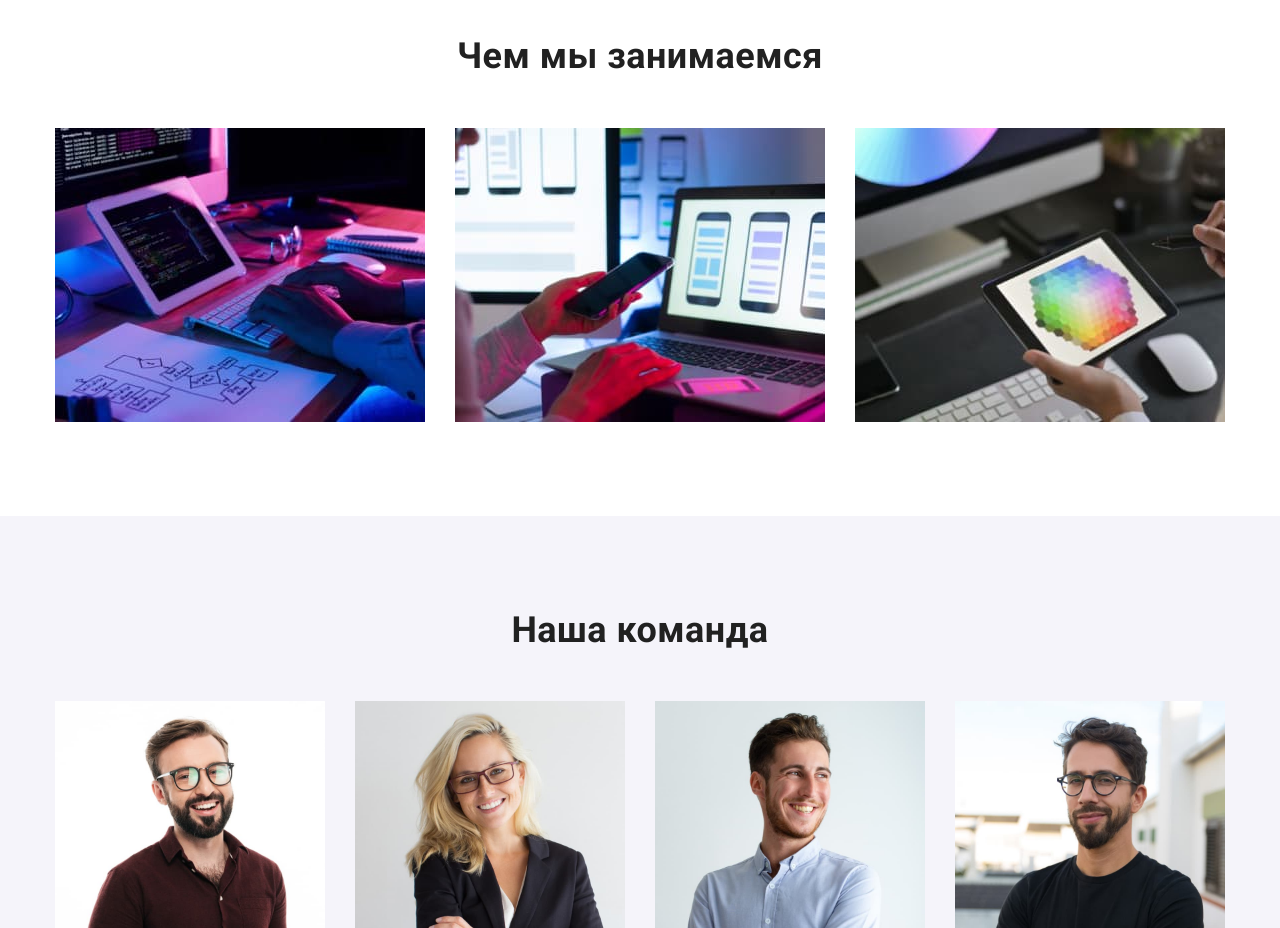
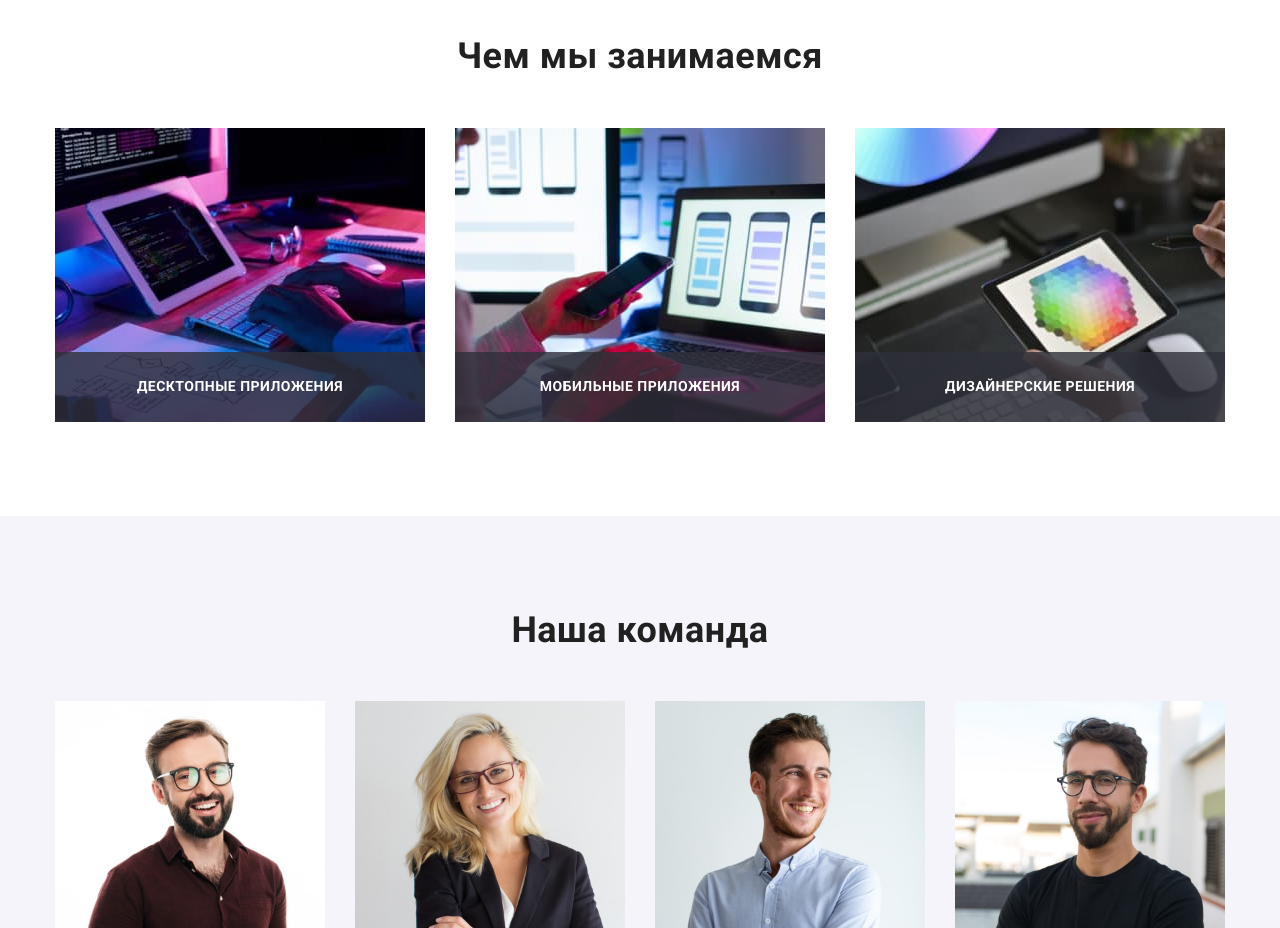
Before and after one commit to Dima-as/goit-markup-hw-05, a plain HTML site: page index.html in a window 1280 px wide. Shown: the part 1080-2008 px from the top of the page. Drawn offline with nearby package versions, Linux system fonts and the light colour scheme.

Commit message:
Добавил изменения

```diff
--- a/css/styles.css
+++ b/css/styles.css
@@ -10,6 +10,7 @@
    --Accent: #2196F3;
 	--White-color: #FFFFFF;
    --svg-color: #afb1b8;
+   --animation: 250ms cubic-bezier(0.4, 0, 0.2, 1);
 }
 
 body {
@@ -69,7 +70,6 @@ img {
                         /* ================================ LOGO ====================== */
 .logo {
    margin-right: 93px;
-
 	font-family: Raleway,sans-serif;
 	font-weight: 700;
 	font-size: 26px;
@@ -77,6 +77,7 @@ img {
 	text-decoration: none;
    color: #000000;
 
+   transition: color var(--animation);
 }
 .logo:hover,
 .logo:focus {
@@ -101,15 +102,15 @@ img {
 	letter-spacing: 0.02em;
 
 }
-.site-nav .site-link {
+.site-link {
    display: block;
-
-
 	text-decoration: none;
    color: var(--primary-text-color);
+
+   transition: color var(--animation);
 }
-.site-nav .site-link:hover,
-.site-nav .site-link:focus {
+.site-link:hover,
+.site-link:focus {
    color: var(--Accent);
 }
 .site-nav .site-link.current {
@@ -153,6 +154,9 @@ img {
 	text-decoration: none;
    color: var(--Secondary-text-color);
    fill: var(--svg-color);
+
+   transition: color var(--animation),
+   fill var(--animation);
 }
 .contacts-data:hover,
 .contacts-data:focus {
@@ -221,6 +225,9 @@ img {
 	text-decoration: none;
    color: var(--primary-text-color);
 	background-color: #F5F4FA;
+
+   transition: color var(--animation),
+   background-color  var(--animation);
 }
 .button.secondary:hover,
 .button.secondary:focus{
@@ -305,9 +312,40 @@ img {
    display: flex;
 
 }
-.work-list .work-img:not(:last-child){
+
+.work-item {
+   position: relative;
+   display: flex;
+}
+
+.work-item:not(:last-child){
    margin-right: 30px;
 }
+
+.overlay {
+   position: absolute;
+   display: flex;
+   justify-content: center;
+   align-items: center;
+
+   bottom: 0;
+   width: 100%;
+   height: 70px;
+   background-color: rgba(47, 48, 58, 0.8);
+
+
+}
+
+.overlay-title {
+   font-size: 14px;
+   font-weight: 700;
+   line-height: 1.14;
+   text-transform: uppercase;
+   color: var(--White-color);
+
+
+}
+
                         /* ==================== TEAM ====================  */
 .team {
    background-color: #F5F4FA;
@@ -380,6 +418,9 @@ img {
    height: 44px;
    border-radius: 50%;
    fill: var(--svg-color);
+
+   transition: background-color var(--animation),
+   fill var(--animation);
 }
 
 .social-network-link:hover,
@@ -419,7 +460,11 @@ img {
    border: 1px solid var(--svg-color);
    border-radius: 4px;
    fill: var(--svg-color);
+
+   transition: border var(--animation),
+   fill var(--animation);
 }
+
 
 .client-link:hover,
 .client-link:focus{
@@ -472,7 +517,10 @@ img {
 	line-height: 1.71;
 	text-decoration: none;
    color: rgba(255, 255, 255, 0.6);
+
+   transition: color var(--animation);
 }
+
 .footer-contacts:hover,
 .footer-contacts:focus {
 	color: var(--Accent);
@@ -514,6 +562,8 @@ padding: 0;
    height: 44px;
    background: rgba(255, 255, 255, 0.1);
    border-radius: 50%;
+
+   transition: background-color var(--animation);
 }
 .join-link:hover,
 .join-link:focus {
@@ -540,7 +590,7 @@ padding: 0;
 
 .filter-item {
    margin-right: 8px;
-
+   transition: box-shadow var(--animation);
 }
 
 .filter-item :hover,
@@ -557,10 +607,14 @@ padding: 0;
 }
 
 .cards-item {
+   overflow: hidden;
+
    flex-basis: calc(100% / 3 - 30px);
    margin-left: 30px;
    margin-top: 30px;
-   overflow: hidden;
+
+
+   transition: box-shadow var(--animation);
 }
 
 .cards-item:hover,
@@ -609,7 +663,7 @@ padding: 0;
    width: 100%;
    height: 100%;
    transform: translateY(100%);
-   transition: transform 250ms cubic-bezier(0.4, 0, 0.2, 1);
+   transition: transform var(--animation);
    background-color: var(--Accent);
 }
 .cards-text {
@@ -634,7 +688,7 @@ padding: 0;
    width: 100%;
    height: 100%;
    opacity: 1;
-   transition: opacity 250ms cubic-bezier(0.4, 0, 0.2, 1);
+   transition: opacity var(--animation);
 
    background-color:rgba(0, 0, 0, 0.2);
 
--- a/index.html
+++ b/index.html
@@ -85,9 +85,26 @@
       <h2 class="work-title">Чем мы занимаемся</h2>
 
       <ul class="work-list list">
-         <li class="work-img"><img src="./images/box1.jpg" alt="Печатает на клавиатуре" width="370" height="294"></li>
-         <li class="work-img"><img src="./images/box2.jpg" alt="Работает с ноутбуком" width="370" height="294"></li>
-         <li class="work-img"><img src="./images/box3.jpg" alt="Работает с планшетом" width="370" height="294"></li>
+         <li class="work-item">
+            <img src="./images/box1.jpg" alt="Печатает на клавиатуре" width="370" height="294">
+               <div class="overlay">
+                  <h3 class="overlay-title">Десктопные приложения</h3>
+               </div>
+      </li>
+
+         <li class="work-item">
+            <img src="./images/box2.jpg" alt="Работает с ноутбуком" width="370" height="294">
+               <div class="overlay">
+                  <h3 class="overlay-title">Мобильные приложения</h3>
+               </div>
+         </li>
+
+         <li class="work-item">
+            <img src="./images/box3.jpg" alt="Работает с планшетом" width="370" height="294">
+               <div class="overlay">
+                  <h3 class="overlay-title">Дизайнерские решения</h3>
+               </div>
+         </li>
       </ul>
    </div>
 </section>
```
